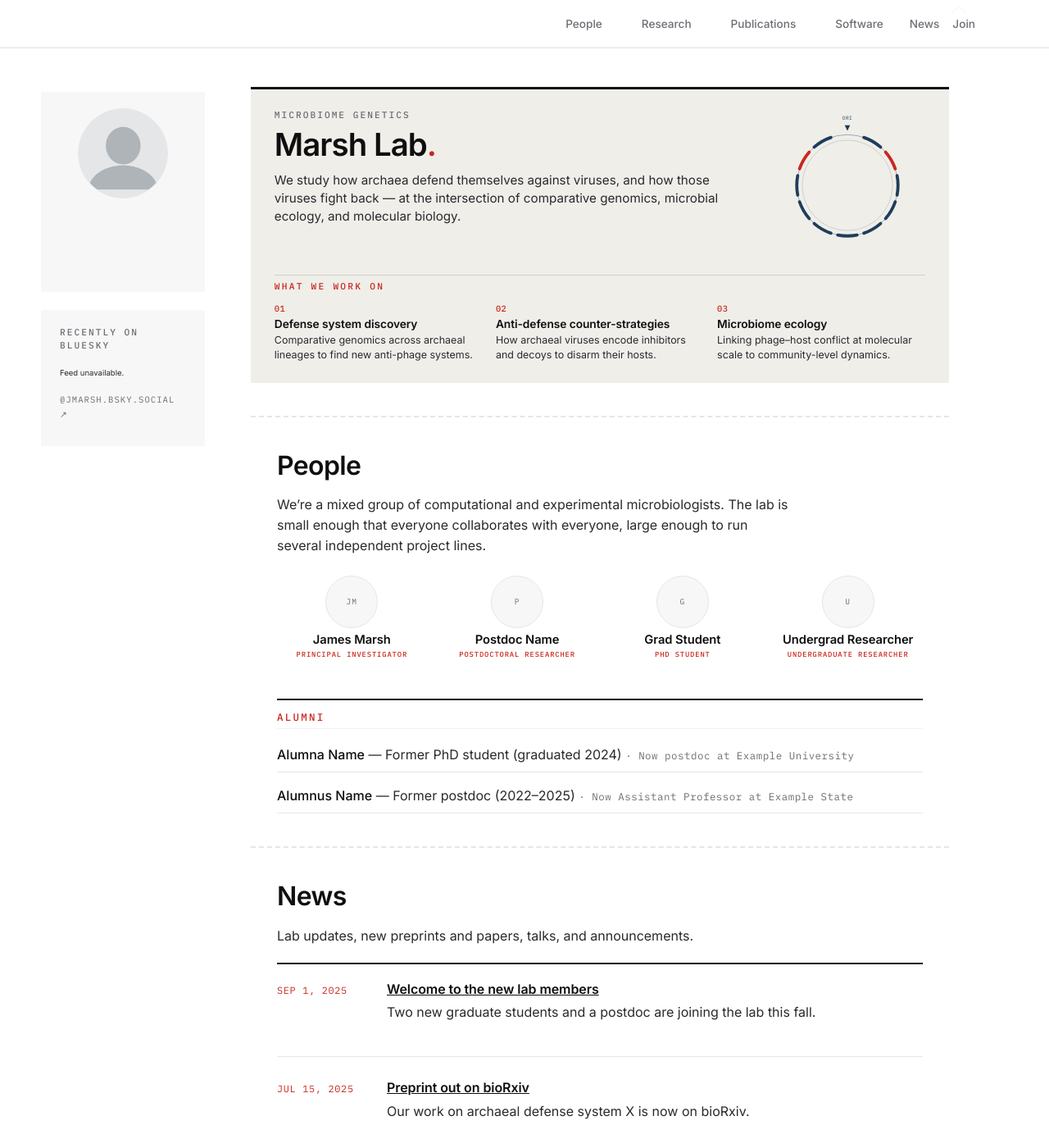
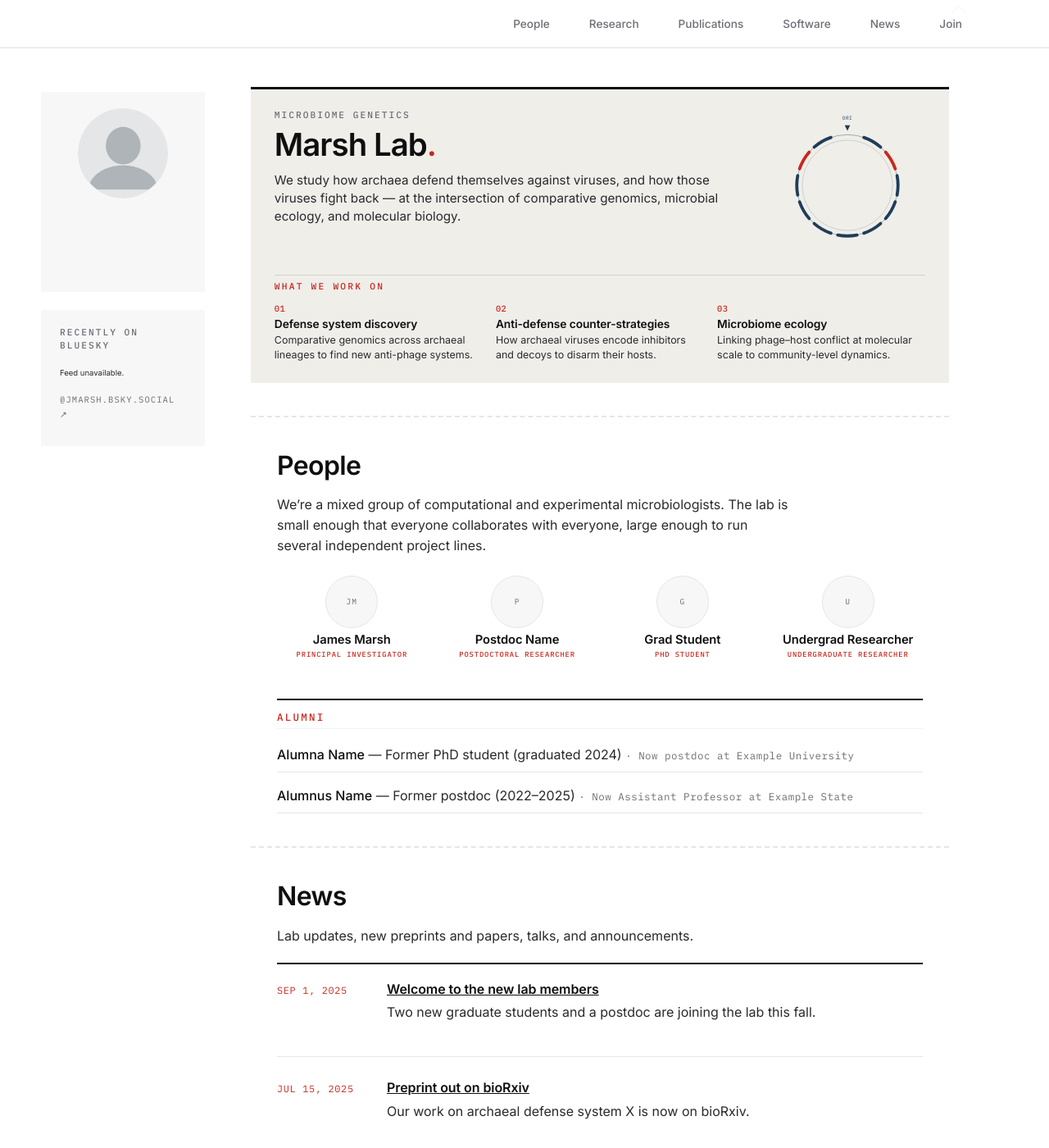
Before and after one commit to marshomics/marshomics.github.io, a Jekyll site: the page built from _pages/about.md, in a window 1280 px wide and 1400 px high. Shown: the whole window at 82% size. Built offline with Jekyll 4.4.1, drawn with Linux system fonts in a browser that asks for light colours; a script bundle is joined from its source files by our own code; library files that are not in the unit come from our copies.

Commit message:
Update _overrides.scss

```diff
--- a/_sass/_overrides.scss
+++ b/_sass/_overrides.scss
@@ -104,18 +104,23 @@ hr {
   align-items: center;
   justify-content: flex-end;
 }
+/* Greedy-nav: all LI nav items are made direct flex children of the nav
+   itself via `display: contents` on the UL wrappers. That way every gap
+   between items is exactly the same value (the .greedy-nav gap), instead
+   of having one boundary at the visible-links↔hidden-links UL seam treated
+   differently from the within-UL gaps. Mirrors preview-alt-graphic.html's
+   flat <a>-as-direct-children structure. */
 .greedy-nav {
   background: transparent;
   display: flex;
   align-items: center;
-  gap: 1em;                            /* tighter, uniform gap (visible↔hidden ULs) */
+  justify-content: flex-end;
+  gap: 1em;                            /* uniform inter-item gap, tighter than preview's 1.4em */
 }
 .greedy-nav .visible-links {
   list-style: none;
   padding: 0; margin: 0;
-  display: flex;
-  gap: 1em;                            /* tighter, uniform inter-item gap */
-  align-items: center;
+  display: contents !important;        /* dissolve UL so LIs are direct flex children of .greedy-nav */
 }
 .greedy-nav .visible-links li {
   padding: 0; margin: 0;
@@ -142,20 +147,16 @@ hr {
    positioned dropdown, so all 6 nav items are always visible. */
 .greedy-nav .hidden-links,
 .greedy-nav .hidden-links.hidden {
-  display: flex !important;
+  display: contents !important;        /* dissolve UL so its LIs are direct flex children of .greedy-nav too */
   position: static !important;
-  flex-direction: row;
   list-style: none;
   padding: 0;
   margin: 0;
   background: transparent !important;
   box-shadow: none !important;
   border: none !important;
-  gap: 1em;                            /* match visible-links + greedy-nav */
   visibility: visible !important;
   opacity: 1 !important;
-  height: auto !important;
-  overflow: visible !important;
 }
 .greedy-nav .hidden-links li {
   display: list-item;
```
